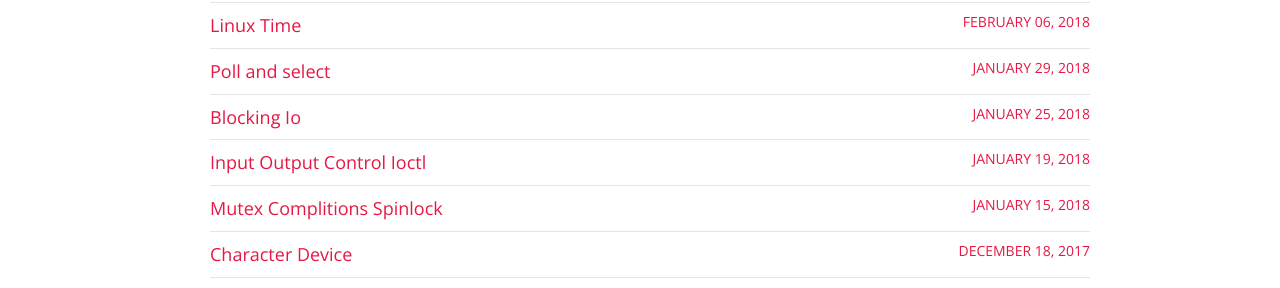
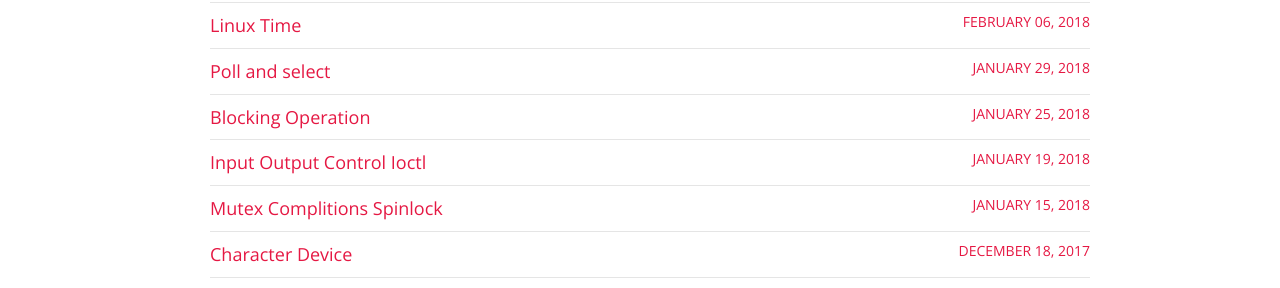
Before and after one commit to ita93/ita93.github.io, a Jekyll site: the page built from categories.html, in a window 1280 px wide. Shown: the part 709-997 px from the top of the page. Built offline with Jekyll 4.4.1, drawn with Linux system fonts in a browser that asks for light colours; nearby versions of some CDN libraries.

Commit message:
Change the title

```diff
--- a/_posts/2018-01-25-Blocking-IO.md
+++ b/_posts/2018-01-25-Blocking-Operation.md
@@ -5,7 +5,7 @@ category: Linux device driver
 
 comments: true
 ---
-Blocking IO dịch một cách đơn giản nghĩa là thực thi đơn luồng, tức là tác vụ chỉ có thể được thực thi sau khi một hay một số tác vụ nhất định nào đấy đã được hoàn thành. Ví dụ như chương trình Word chỉ có thể đọc một file văn bản <u><b>sau khi</b></u> nó đã mở được file đó.
+Blocking operations dịch một cách đơn giản nghĩa là thực thi đơn luồng, tức là tác vụ chỉ có thể được thực thi sau khi một hay một số tác vụ nhất định nào đấy đã được hoàn thành. Ví dụ như chương trình Word chỉ có thể đọc một file văn bản <u><b>sau khi</b></u> nó đã mở được file đó.
 
 Trong character driver, có implement hai hàm: read() và write(). Thử tưởng tượng, nếu như driver không thể thỏa mãn được yêu cầu một cách tức thời, chẳng hạn như  driver sẽ làm gì nếu như hàm <code>read()</code> được gọi khi dữ liệu chưa sẵn có, nhưng có thể nó sẽ có trong tương lai gần. Hoặc một process cố gắng thực hiện lệnh <code>write()</code> nhưng device chưa sẵn sàng nhận dữ liệu bởi vì buffer đang full. Trong trường hợp này, driver nên block process (user-space) lại, đưa nó vào tình trạng sleep cho đến khi các yêu cầu đó có thể được thực thi.<br/>
 
@@ -66,7 +66,7 @@ Thông thường thì các hàm wait sẽ kiểm tra điều kiện truyền và
 
 ## 4.Blocking and Nonblocking Operations
 Phần này sẽ nói về việc xác định xem khi nào chúng ta sẽ đưa process vào trạng thái sleep?<br/>
--Một số operation trong UNIX yêu cầu rằng không được block nó, kể cả nếu như nó không thể thực hiện một cách hoàn toàn. Ngoài ra cũng có một số thời điểm mà process thông tin cho bạn rằng nó không muốn bị block, kể cả nó có thực hiện I/O hay không. Những nonblocking I/O rõ rằng này được thông tin bởi cờ O_NONBLOCK trong <code>filp->f_flags</code>.<br/><br/>
+-Một số operation trong UNIX yêu cầu rằng không được block nó, kể cả nếu như nó không thể thực hiện một cách hoàn toàn. Ngoài ra cũng có một số thời điểm mà process thông tin cho bạn rằng nó không muốn bị block, kể cả nó có thực hiện I/O hay không. Những nonblocking operation rõ rằng này được thông tin bởi cờ O_NONBLOCK trong <code>filp->f_flags</code>.<br/><br/>
 Ở trường hợp blocking operation, đây là mặc định, các thao tác sau đây nên được impelement:<br/>
 -Nếu một process gọi hàm <code>read</code> nhưng dữ liệu chưa khả dụng, thì process block. Process được đánh thức ngay khi dữ liệu đến, và dữ liệu được trả về cho người gọi hàm, kể cả nếu lượng dữ liệu trả về ít hơn lượng dữ liệu được yêu cầu (trong argument <code>count</code>).<br/>
 -Nếu một process gọi hàm <code>write</code> và buffer đầy, process phải block, và nó phải nawmgf ở một wait queue khác so với wait queue đang được sử dụng cho việc reading. Khi một số dữ liệu được ghi vào hardware device, và buffer bắt đầu có không gian trống, process sẽ được đánh thức và <code>write</code> được gọi thành công, mặc dù dữ liệu có thể chỉ được ghi một nửa so với lượng dữ liệu được yêu cầu.<br/><br/>
```
